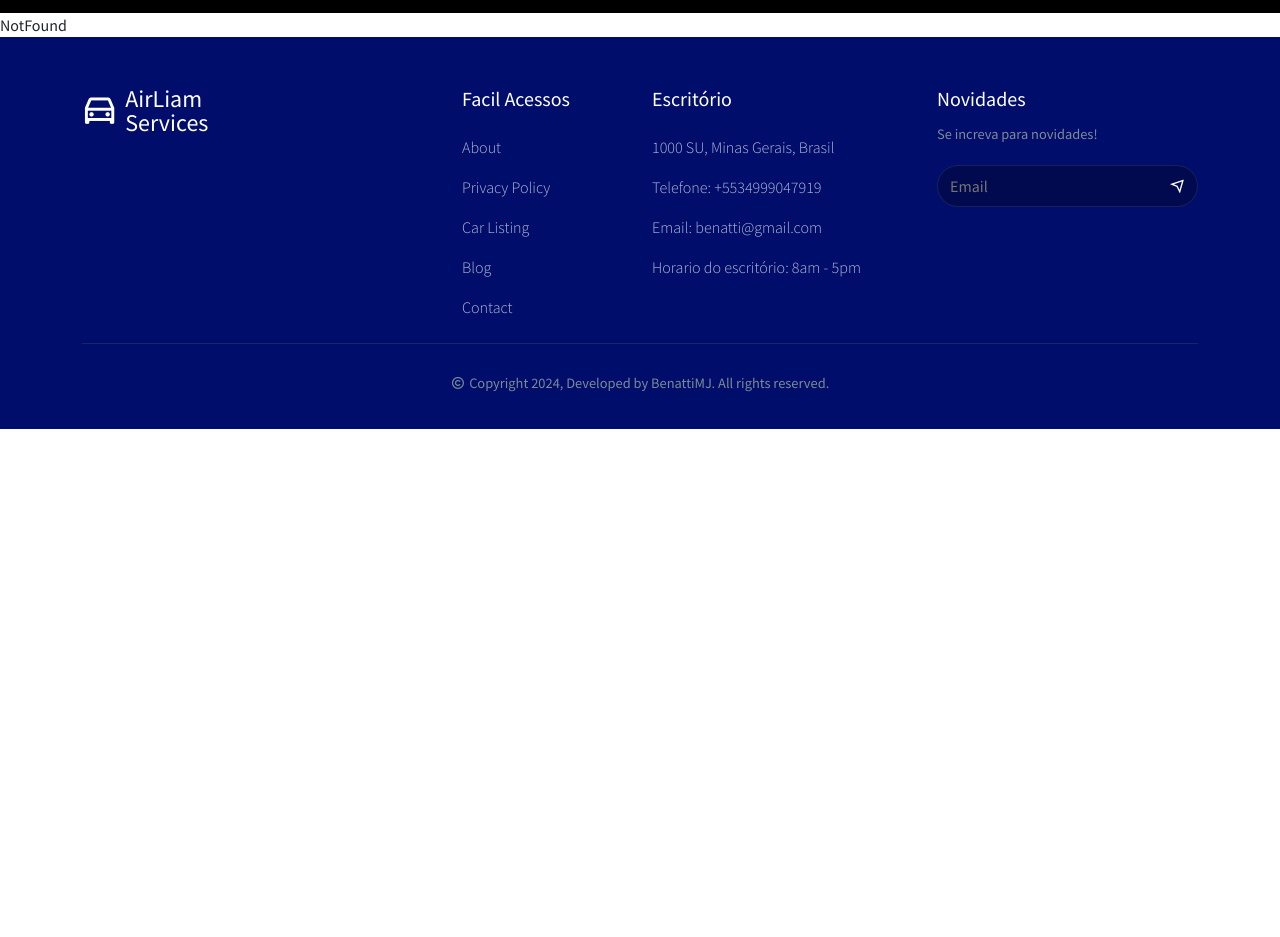
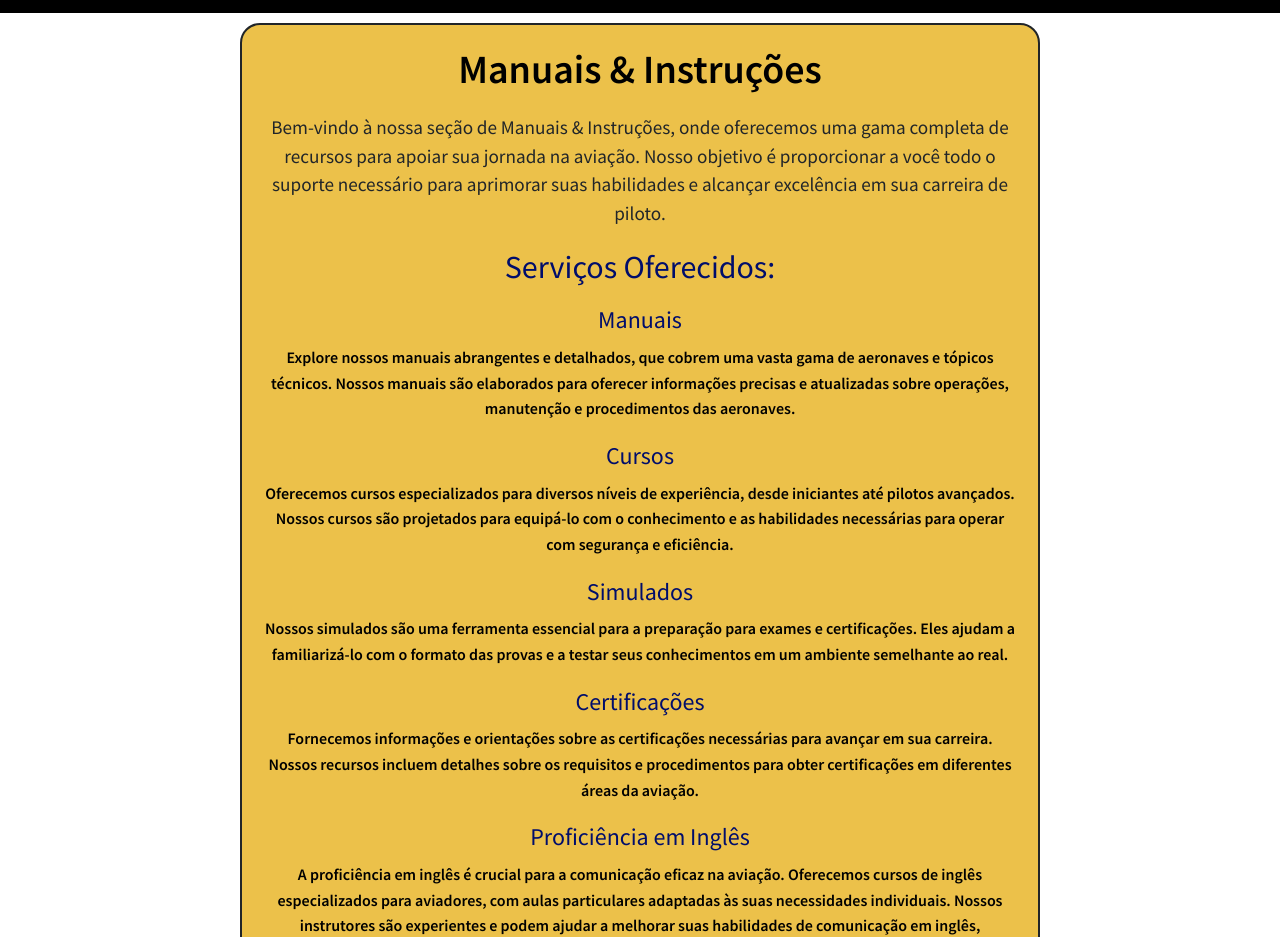
Before and after one commit to benattimj/airLiam, a React (Create React App) app: page /cursos in a window 1280 px wide. Shown: the part 197-1134 px from the top of the page. Before the commit the page ends 800 px from the top, so only its background shows below. Built offline with nearby package versions, Linux system fonts and the light colour scheme.

Commit message:
Certificações pages Cursos

```diff
--- a/src/components/Footer/Footer.jsx
+++ b/src/components/Footer/Footer.jsx
@@ -17,11 +17,11 @@ const quickLinks = [
 
   {
     path: "/cars",
-    display: "Car Listing",
+    display: "Aviões a venda",
   },
   {
     path: "/blogs",
-    display: "Blog",
+    display: "Detalhes dos aviões",
   },
 
   {
--- /dev/null
+++ b/src/pages/Cursos.jsx
@@ -0,0 +1,58 @@
+import React from 'react';
+import "../styles/cursos.css";
+
+
+const Cursos = () => {
+  return (
+    <div className="cursos-container">
+      <h1 className="cursos-title">Manuais & Instruções</h1>
+      <p className="cursos-intro">
+        Bem-vindo à nossa seção de Manuais & Instruções, onde oferecemos uma gama completa de recursos para apoiar sua jornada na aviação. Nosso objetivo é proporcionar a você todo o suporte necessário para aprimorar suas habilidades e alcançar excelência em sua carreira de piloto.
+      </p>
+      <h2 className="cursos-subtitle">Serviços Oferecidos:</h2>
+      <ul className="cursos-list">
+        <li>
+          <h3 className="cursos-service-title">Manuais</h3>
+          <p className="cursos-service-description">
+            Explore nossos manuais abrangentes e detalhados, que cobrem uma vasta gama de aeronaves e tópicos técnicos. Nossos manuais são elaborados para oferecer informações precisas e atualizadas sobre operações, manutenção e procedimentos das aeronaves.
+          </p>
+        </li>
+        <li>
+          <h3 className="cursos-service-title">Cursos</h3>
+          <p className="cursos-service-description">
+            Oferecemos cursos especializados para diversos níveis de experiência, desde iniciantes até pilotos avançados. Nossos cursos são projetados para equipá-lo com o conhecimento e as habilidades necessárias para operar com segurança e eficiência.
+          </p>
+        </li>
+        <li>
+          <h3 className="cursos-service-title">Simulados</h3>
+          <p className="cursos-service-description">
+            Nossos simulados são uma ferramenta essencial para a preparação para exames e certificações. Eles ajudam a familiarizá-lo com o formato das provas e a testar seus conhecimentos em um ambiente semelhante ao real.
+          </p>
+        </li>
+        <li>
+          <h3 className="cursos-service-title">Certificações</h3>
+          <p className="cursos-service-description">
+            Fornecemos informações e orientações sobre as certificações necessárias para avançar em sua carreira. Nossos recursos incluem detalhes sobre os requisitos e procedimentos para obter certificações em diferentes áreas da aviação.
+          </p>
+        </li>
+        <li>
+          <h3 className="cursos-service-title">Proficiência em Inglês</h3>
+          <p className="cursos-service-description">
+            A proficiência em inglês é crucial para a comunicação eficaz na aviação. Oferecemos cursos de inglês especializados para aviadores, com aulas particulares adaptadas às suas necessidades individuais. Nossos instrutores são experientes e podem ajudar a melhorar suas habilidades de comunicação em inglês, fundamentais para operações e interações no setor de aviação.
+          </p>
+        </li>
+        <li>
+          <h3 className="cursos-service-title">Aulas Particulares</h3>
+          <p className="cursos-service-description">
+            Além dos cursos em grupo, oferecemos aulas particulares para um aprendizado mais personalizado. Nossos instrutores dedicados trabalham com você para abordar suas áreas de interesse ou dificuldade, garantindo um progresso eficaz e atingindo seus objetivos de aprendizado.
+          </p>
+        </li>
+      </ul>
+      <p className="cursos-conclusion">
+        Explore nossos recursos e aproveite ao máximo nossos serviços para se destacar no mundo da aviação. Estamos aqui para apoiar seu crescimento e sucesso em cada etapa de sua jornada.
+      </p>
+    </div>
+  );
+};
+
+export default Cursos;
--- a/src/routers/Routers.js
+++ b/src/routers/Routers.js
@@ -8,6 +8,8 @@ import Blog from "../pages/Blog";
 import BlogDetails from "../pages/BlogDetails";
 import NotFound from "../pages/NotFound";
 import Contact from "../pages/Contact";
+
+import Cursos from "../pages/Cursos";
 
 const Routers = () => {
   return (
@@ -20,7 +22,8 @@ const Routers = () => {
       <Route path="/blogs" element={<Blog />} />
       <Route path="/blogs/:slug" element={<BlogDetails />} />
       <Route path="/contact" element={<Contact />} />
-      <Route path="*" element={<NotFound />} />
+      <Route path="/cursos" element={<Cursos />} />
+            <Route path="*" element={<NotFound />} />
     </Routes>
   );
 };
--- /dev/null
+++ b/src/styles/cursos.css
@@ -0,0 +1,55 @@
+.cursos-container {
+    max-width: 800px;
+    margin: 10px auto;
+    padding: 20px;
+    text-align: center;
+    background-color: rgb(236, 193, 74);
+    border: 2px solid;
+    border-radius: 20px;
+
+}
+
+.cursos-title {
+    font-size: 2.5rem;
+    color: black;
+    font-weight: 600;
+    margin-bottom: 20px;
+}
+
+.cursos-intro {
+    font-size: 1.2rem;
+    margin-bottom: 20px;
+}
+
+.cursos-subtitle {
+    font-size: 2rem;
+
+    margin: 20px 0;
+}
+
+.cursos-list {
+
+    list-style-type: none;
+    padding: 0;
+}
+
+.cursos-list li {
+    color: black;
+    font-weight: 600;
+    margin-bottom: 20px;
+}
+
+.cursos-service-title {
+    font-size: 1.5rem;
+    margin-bottom: 10px;
+}
+
+.cursos-service-description {
+    font-size: 1rem;
+    line-height: 1.6;
+}
+
+.cursos-conclusion {
+    font-size: 1.2rem;
+    margin-top: 20px;
+}
```
